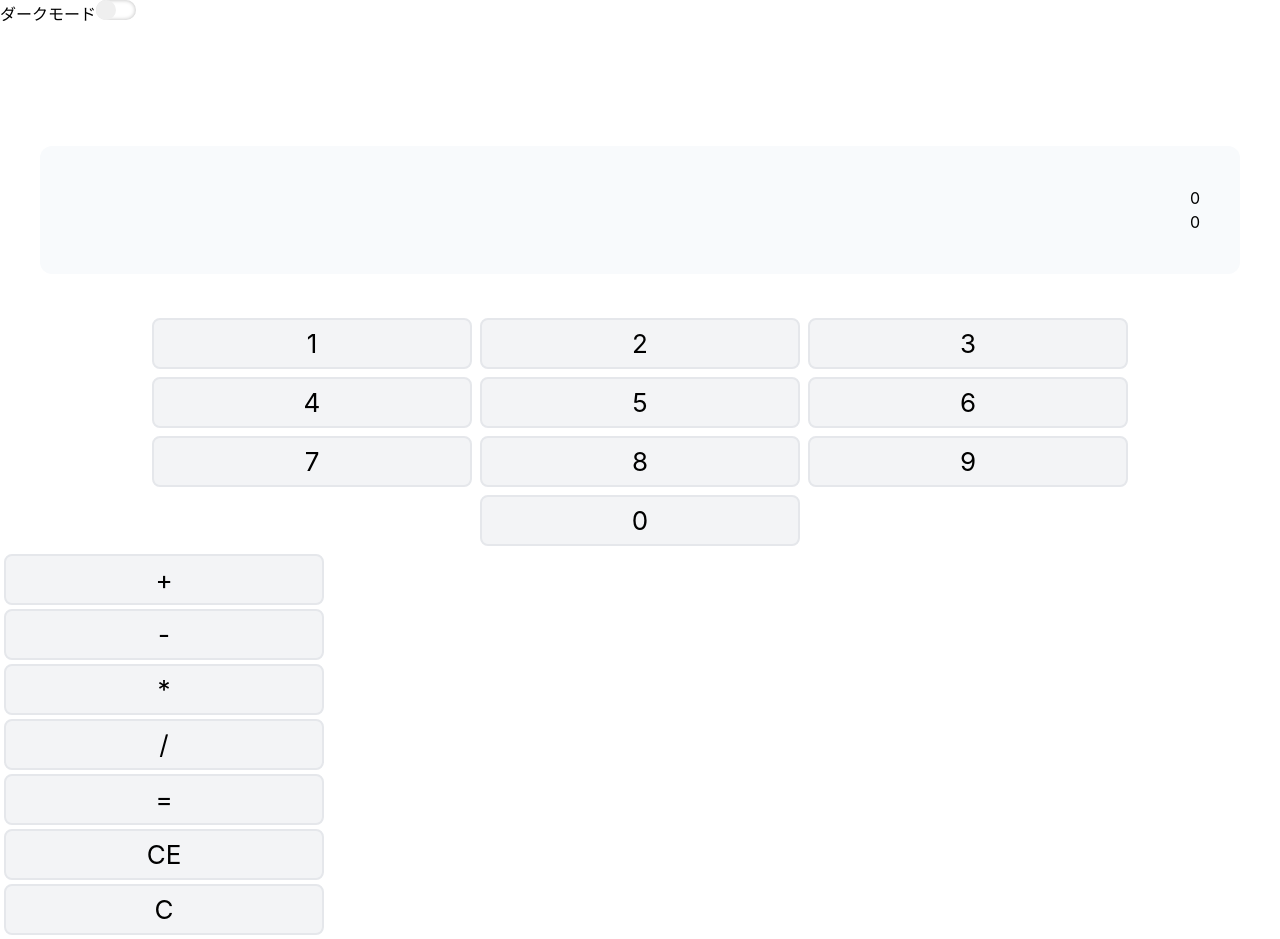
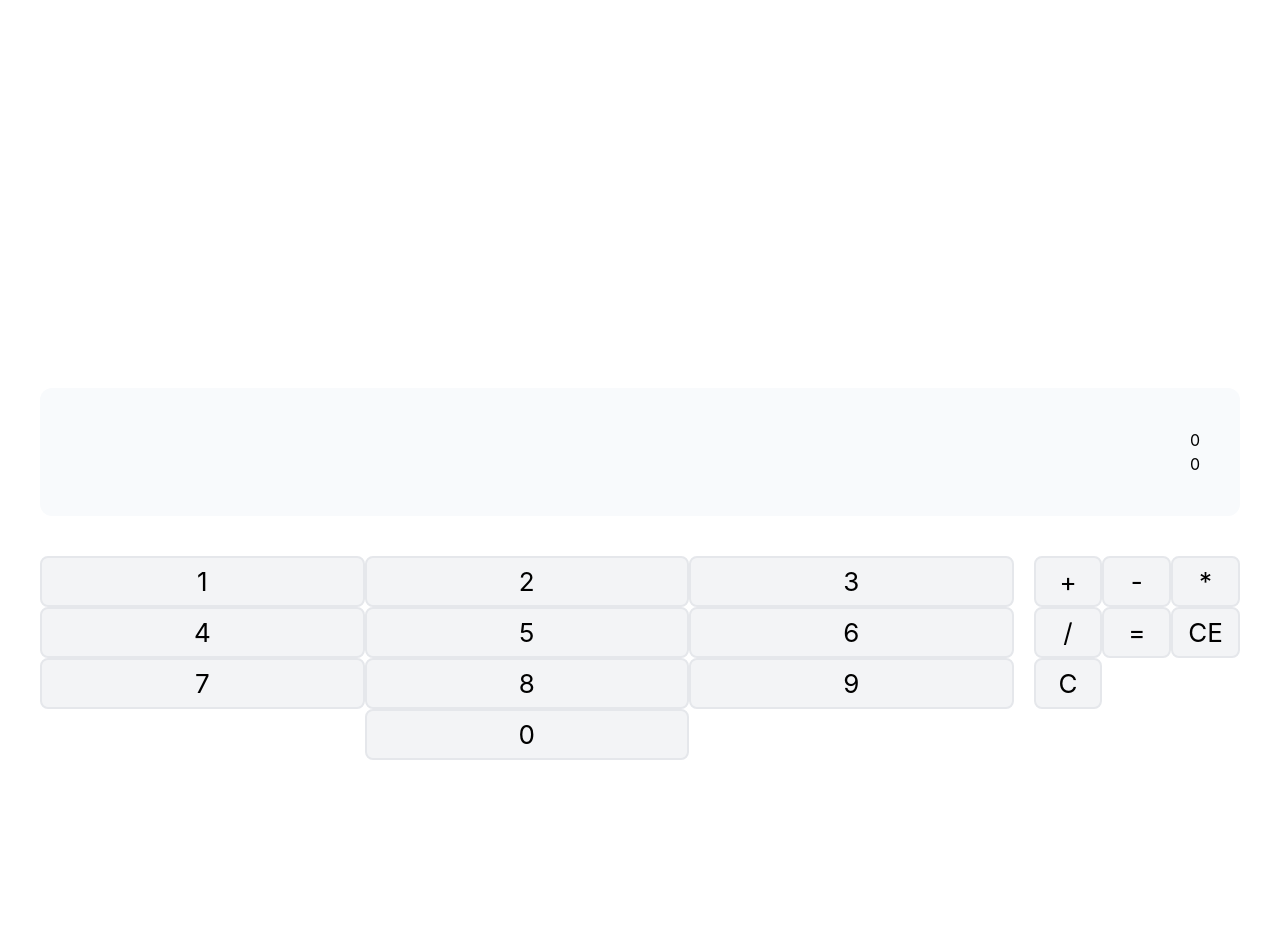
Before and after one commit to kyohei-23/react_learn, a React (Vite) app: page / in a window 1280 px wide. After the commit the page ends 800 px from the top, so only its background shows below. Built offline with nearby package versions, Linux system fonts and the light colour scheme.

Commit message:
スタイルのブラッシュアップ

```diff
--- a/src/App.jsx
+++ b/src/App.jsx
@@ -15,7 +15,7 @@ function App() {
   return (
     <>
       {/* { hoge } */}
-      <Button /><br/>
+      {/* <Button /><br/> */}
       {/*
       <Clock />
       <Hello name="hoge" />
--- a/src/components/Calc.jsx
+++ b/src/components/Calc.jsx
@@ -2,7 +2,7 @@ import { useState, useEffect } from "react";
 
 function CalcButton({ value, onClick }){
     return(
-        <button className="block w-3/12 bg-gray-100 p-1 m-1 border-2 border-solid rounded-lg" onClick={ ()=> onClick() }>
+        <button className="inline-block w-1/3 bg-gray-100 p-1 border-2 border-solid rounded-lg" onClick={ ()=> onClick() }>
             { value }
         </button>
     )
@@ -49,7 +49,7 @@ function CalcButtons({current ,setCurrent}){
         )
     }
     return (
-        <div className="btn-wrapper flex justify-center flex-wrap">
+        <div className="btn-wrapper flex justify-center flex-wrap grow">
             { renderSquare(1) }
             { renderSquare(2) }
             { renderSquare(3) }
@@ -91,7 +91,7 @@ function OperatorButtons({setOperator}){
 
 function LogItem({ value, onClick, deletes}){
     return (
-        <li className="flex justify-between items-center p-2 bg-slate-100 basis-5/12 grow">
+        <li className="flex justify-between items-center p-2 mb-4 bg-slate-100 rounded-md transition-all">
             {value}
             <div className="btn-wrapper">
                 <button className="btn btn-normal" onClick={ ()=> onClick() }>選択</button>
@@ -109,6 +109,9 @@ export function CalcBoard(){
 
     const log_limit = 10
 
+    const log_w = document.querySelector('.log-wrapper')
+    const log_w_h = log_w?.clientHeight
+
     useEffect(() => {
         if( current &&  !oldNum ){
             setOldNum(current)
@@ -120,6 +123,11 @@ export function CalcBoard(){
         if(results.length > log_limit){
             const _result = results.filter((el,i)=> i >= 1)
             setResults(_result)
+        }
+        const log_i= document.querySelector('.log-inner')
+        const log_i_h = log_i.clientHeight
+        if(log_i_h > log_w_h){
+            log_w.scrollTop = log_w.scrollHeight
         }
     }, [results]);
 
@@ -153,18 +161,23 @@ export function CalcBoard(){
     )
 
     return (
-        <div className="calcurator">
-            <ul className="flex flex-wrap gap-10 justify-between p-10">
+        <div className="calcurator flex flex-col h-screen">
+            <div className="log-wrapper basis-8/12 px-10 mt-10 flex overflow-y-scroll">
+                <ul className="log-inner w-full mt-auto mb-0 flex flex-col justify-end">
                     { resultItems }
                 </ul>
-            <div className="m-10 p-10 bg-slate-50 rounded-xl text-right">
+            </div>
+            <div className="pt-10 mb-10 basis-4/12">
+                <div className="m-10 mt-0 p-10 bg-slate-50 rounded-xl text-right">
                     <span>{oldNum}</span>
                     <p>{ `${operator} ${current}` }</p>
                 </div>
+                <div className="flex justify-between mx-10 gap-5">
                     <CalcButtons
                         current = { current }
                         setCurrent = { setCurrent }
                     />
+                    <div>
                         <OperatorButtons
                             setOperator = { setOperator }
                         />
@@ -181,5 +194,8 @@ export function CalcBoard(){
                             onClick={()=> setCurrent(0)}
                         />
                     </div>
+                </div>
+            </div>
+        </div>
     )
 }
```
Lines whose indentation alone changed are shown as unchanged.
